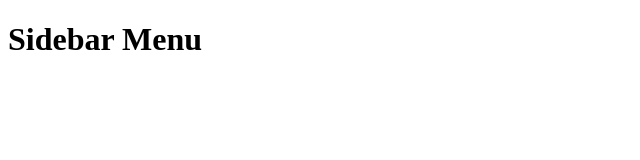
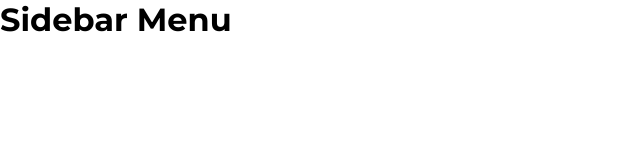
Before and after one commit to AdelRazzok/sidebar-menu, a plain HTML site: page index.html in a window 1280 px wide. Shown: the whole page, without its empty margins (0-640 px from the left). Drawn offline with nearby package versions, Linux system fonts and the light colour scheme.

Commit message:
add imports and CSS vars

```diff
--- a/index.html
+++ b/index.html
@@ -5,6 +5,10 @@
 	<meta http-equiv="X-UA-Compatible" content="IE=edge">
 	<meta name="viewport" content="width=device-width, initial-scale=1.0">
 	<title>Sidebar Menu</title>
+	<link rel="preconnect" href="https://fonts.googleapis.com">
+	<link rel="preconnect" href="https://fonts.gstatic.com" crossorigin>
+	<link href="https://fonts.googleapis.com/css2?family=Montserrat:wght@300;400;500;600;700&display=swap" rel="stylesheet">
+	<link href='https://unpkg.com/boxicons@2.1.1/css/boxicons.min.css' rel='stylesheet'>
 	<link rel="stylesheet" href="./public/css/style.css">
 </head>
 <body>
--- a/public/css/style.css
+++ b/public/css/style.css
@@ -1 +1,20 @@
-/* STYLE.CSS */
+:root {
+	--body-bg-color: #e4e9f7;
+	--sidebar-bg-color: #fff;
+	--primary-color: #548df5;
+	--secondary-color: #f6f5ff;
+	--toggle-color: #ddd;
+	--text-color: #707070;
+
+	--trans-02: all 0.2s ease;
+	--trans-03: all 0.3s ease;
+	--trans-04: all 0.4s ease;
+	--trans-05: all 0.5s ease;
+}
+
+* {
+	font-family: 'Montserrat', sans-serif;
+	margin: 0;
+	padding: 0;
+	box-sizing: border-box;
+}
```
